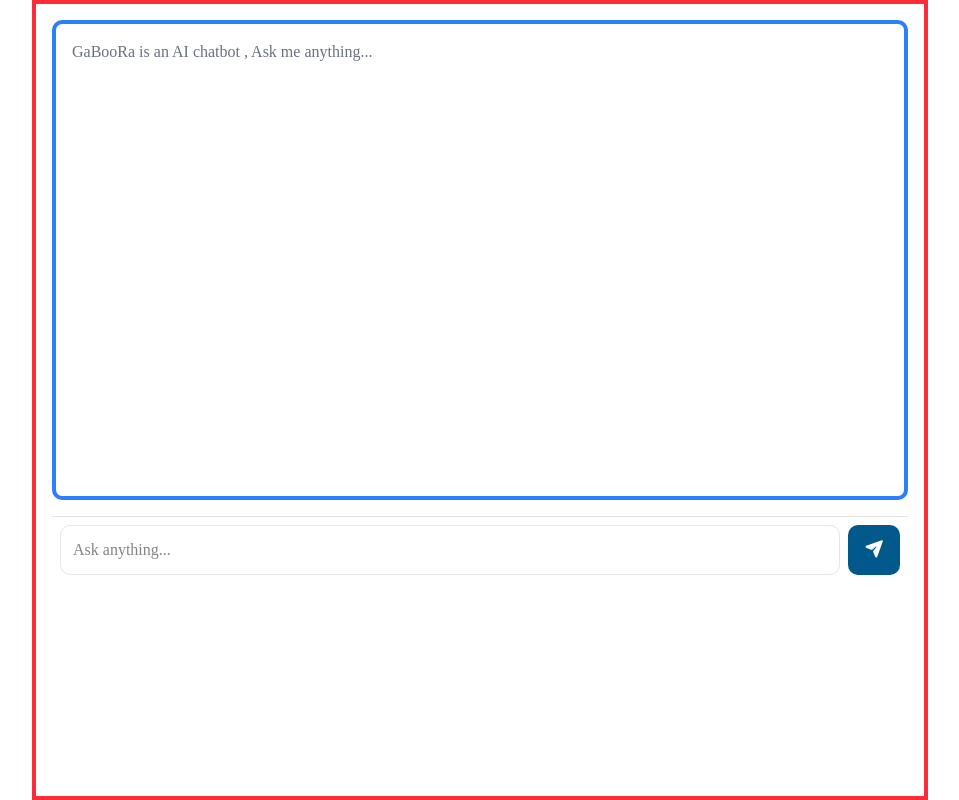
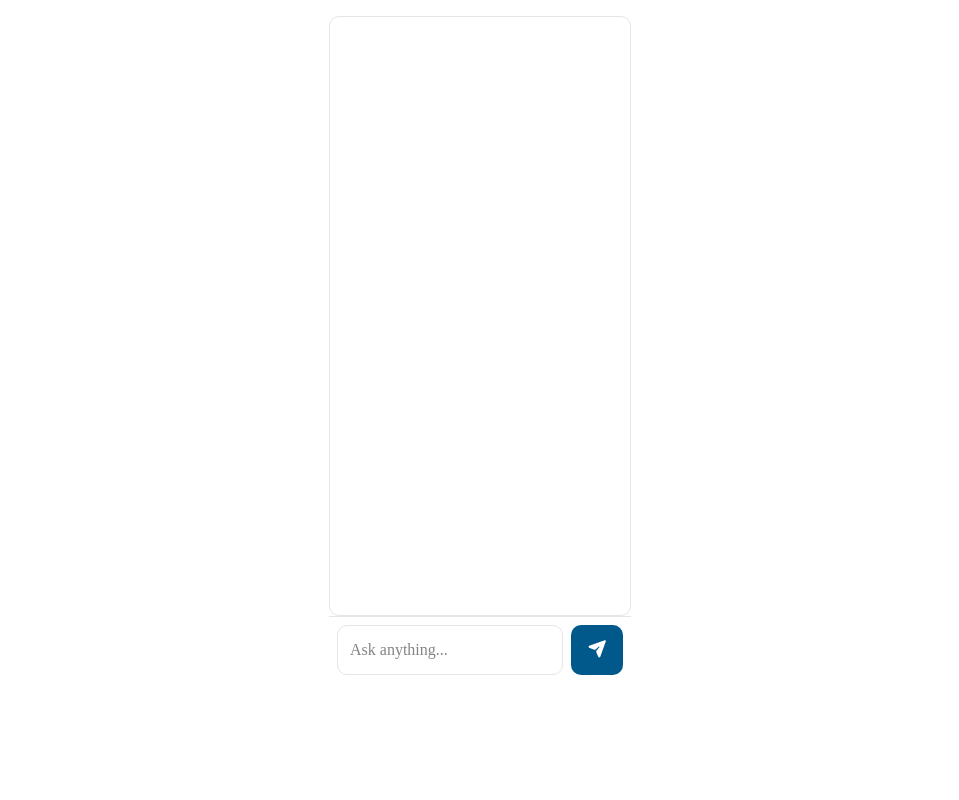
Before and after one commit to ahmedgabrrr/AI-Chatbot, a Next.js app: page / in a window 1280 px wide. Shown: the whole page, without its empty margins (160-1119 px from the left). Built offline with nearby package versions, Linux system fonts and the light colour scheme.

Commit message:
changing some styles

```diff
--- a/app/page.tsx
+++ b/app/page.tsx
@@ -71,16 +71,16 @@
 
   }
   return (
-    <main className="border-4 border-red-500 mx-auto flex h-dvh w-full max-w-4xl flex-col p-2 md:p-4">
+    <main className="mx-auto flex h-screen max-w-4xl flex-col p-4">
       {/* <Image className="h-40 w-80" src={avatar} alt="avatar" /> */}
 
 
-      <div className="border-4 border-blue-500 mb-4 h-[60vh] space-y-4 overflow-y-auto rounded-lg border p-4 ">
-        {messages.length === 0 && (
+      <div className="h-[75vh] overflow-y-auto rounded-lg border p-4 ">
+        {/* {messages.length === 0 && (
           <p className="text-gray-500">
             GaBooRa is an AI chatbot , Ask me anything...
           </p>
-        )}
+        )} */}
 
         {messages.map((message, index) => (
           <div
```
